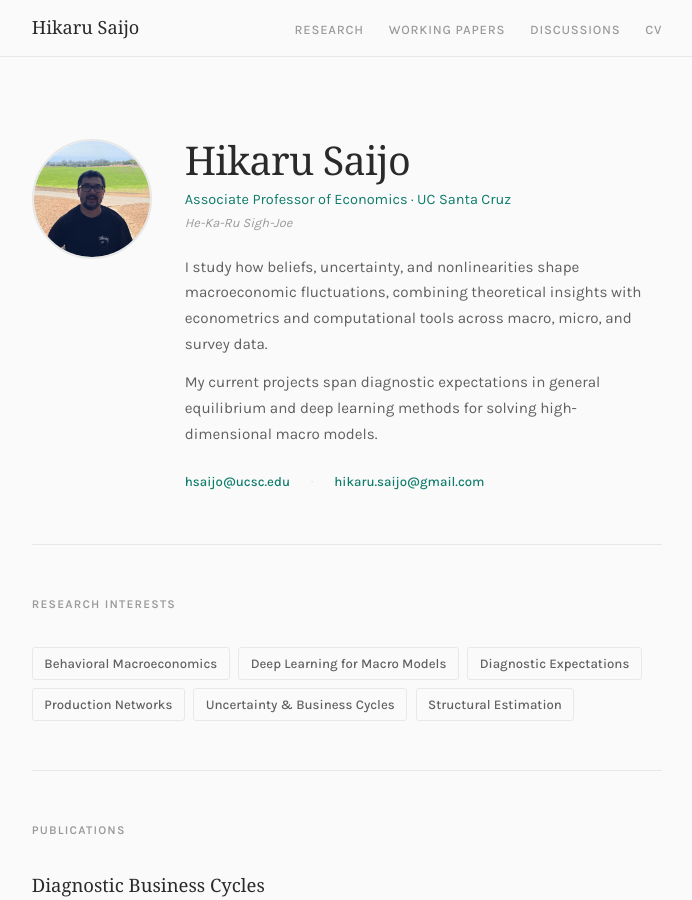
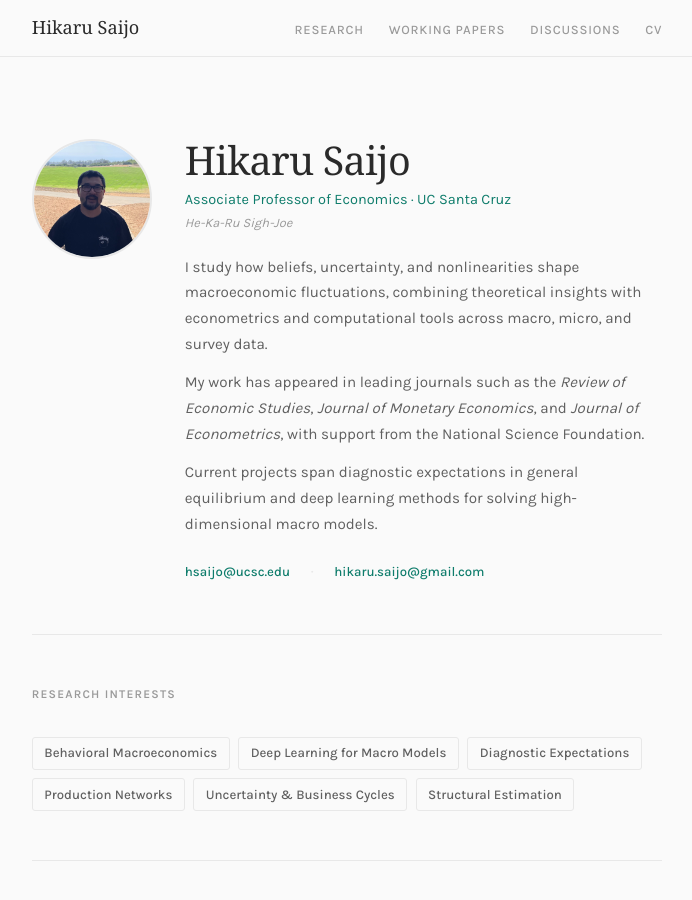
Before and after one commit to hsaijo/hsaijo.github.io, a Jekyll site: the page built from index.md, in a window 1280 px wide and 900 px high. Shown: the whole window, without its empty margins (293-985 px from the left). Built offline with Jekyll 4.4.1, drawn with Linux system fonts in a browser that asks for light colours; some web fonts are replaced.

Commit message:
Update index.md

```diff
--- a/index.md
+++ b/index.md
@@ -336,7 +336,8 @@ layout: null
 
         <div class="hero-bio">
           <p>I study how beliefs, uncertainty, and nonlinearities shape macroeconomic fluctuations, combining theoretical insights with econometrics and computational tools across macro, micro, and survey data.</p>
-<p>My current projects span diagnostic expectations in general equilibrium and deep learning methods for solving high-dimensional macro models.</p>
+          <p>My work has appeared in leading journals such as the <em>Review of Economic Studies</em>, <em>Journal of Monetary Economics</em>, and <em>Journal of Econometrics</em>, with support from the National Science Foundation.</p>
+<p>Current projects span diagnostic expectations in general equilibrium and deep learning methods for solving high-dimensional macro models.</p>
         </div>
 
         <div class="hero-links">
```
